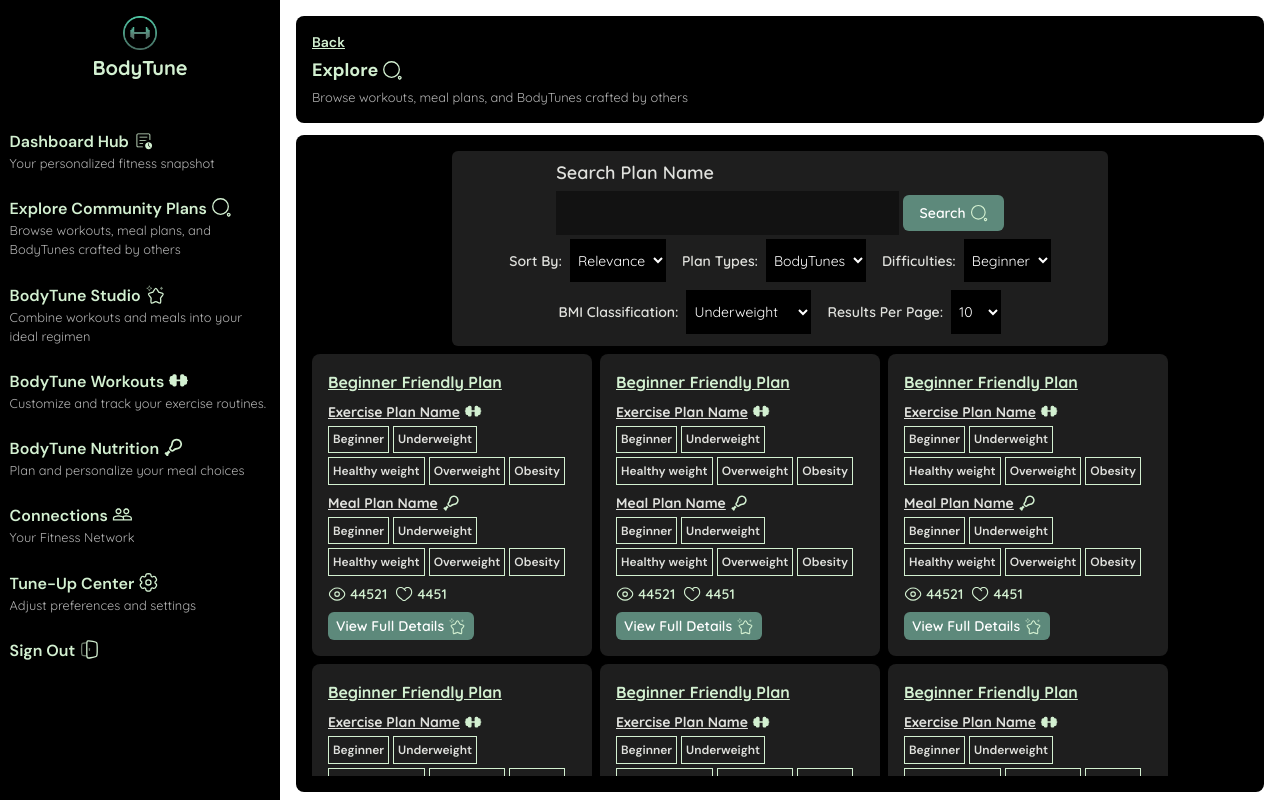
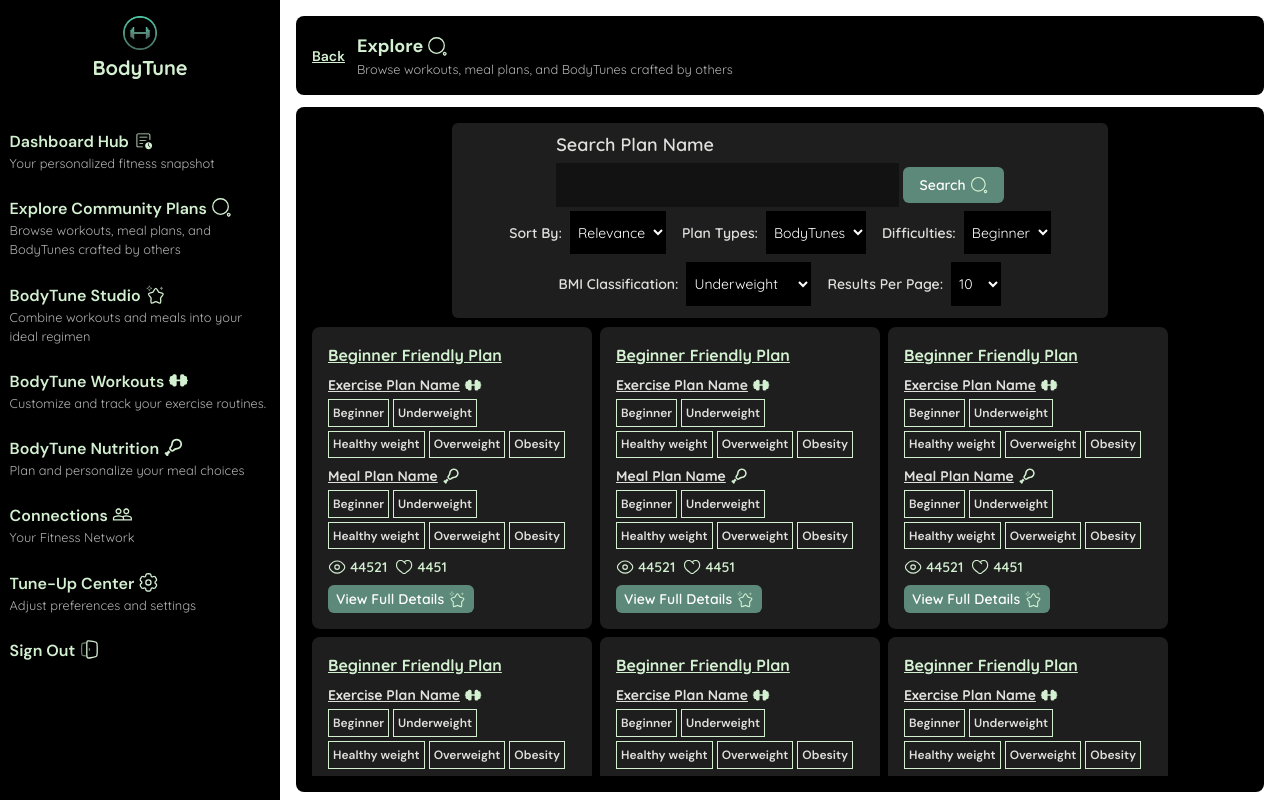
Before and after one commit to Inosensey/BodyTune, a Next.js app: page /dashboard/explore in a window 1280 px wide. Built offline with nearby package versions, Linux system fonts and the light colour scheme.

Commit message:
Updated HTML structure and CSS in DashboardHeader.tsx to improve layout and styling.

```diff
--- a/components/dashboardComponents/DashboardHeader.tsx
+++ b/components/dashboardComponents/DashboardHeader.tsx
@@ -1,6 +1,6 @@
 "use client";
 
-import { useRouter } from 'nextjs-toploader/app'
+import { useRouter } from "nextjs-toploader/app";
 
 // Types
 interface props {
@@ -14,10 +14,14 @@ const DashboardHeader = ({ headerText, headerDescription, Icon }: props) => {
 
   return (
     <div className="bg-black w-full p-4 rounded-lg">
-      <div className="flex flex-col gap-1">
-        <button onClick={() => router.back()} className="font-dmSans text-sm text-lightSecondary underline w-max cursor-pointer font-semibold">
+      <div className="flex gap-3">
+        <button
+          onClick={() => router.back()}
+          className="font-dmSans text-sm text-lightSecondary underline w-max cursor-pointer font-semibold"
+        >
           Back
         </button>
+        <div className="flex flex-col">
           <div className="flex items-center gap-1">
             <p className="text-lg font-dmSans font-bold text-lightSecondary">
               {headerText}
@@ -29,6 +33,7 @@ const DashboardHeader = ({ headerText, headerDescription, Icon }: props) => {
           </p>
         </div>
       </div>
+    </div>
   );
 };
 
```
Lines whose indentation alone changed are shown as unchanged.
